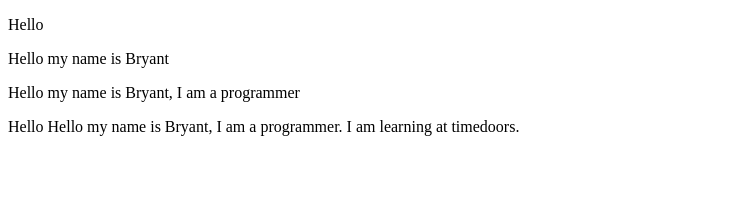
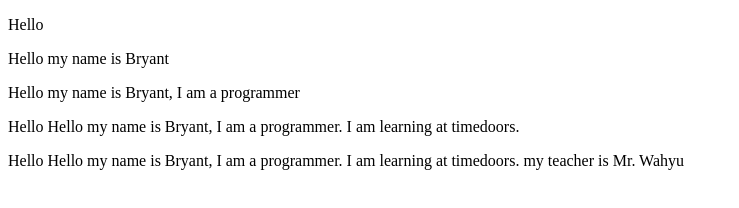
Before and after one commit to Buraito-stack/bryant_tugas_vercel, a plain HTML site: page index.html in a window 1280 px wide. Shown: the whole page, without its empty margins (0-739 px from the left). Drawn offline with Linux system fonts and the light colour scheme.

Commit message:
Hello Hello my name is Bryant, I am a programmer. I am learning at timedoors. my teacher is Mr. Wahyu

```diff
--- a/index.html
+++ b/index.html
@@ -6,6 +6,7 @@
             <p>Hello my name is Bryant</p>
             <p>Hello my name is Bryant, I am a programmer</p>
             <p>Hello Hello my name is Bryant, I am a programmer. I am learning at timedoors.</p>
+            <p>Hello Hello my name is Bryant, I am a programmer. I am learning at timedoors. my teacher is Mr. Wahyu</p>
 
         </body>
     </head>
```
